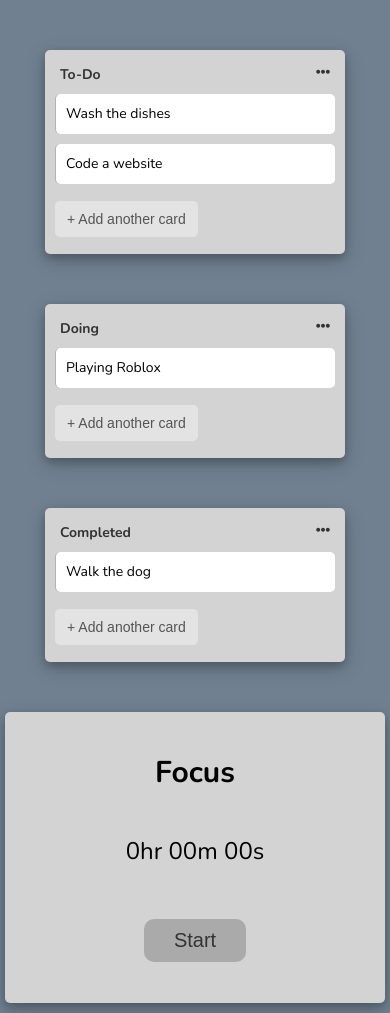
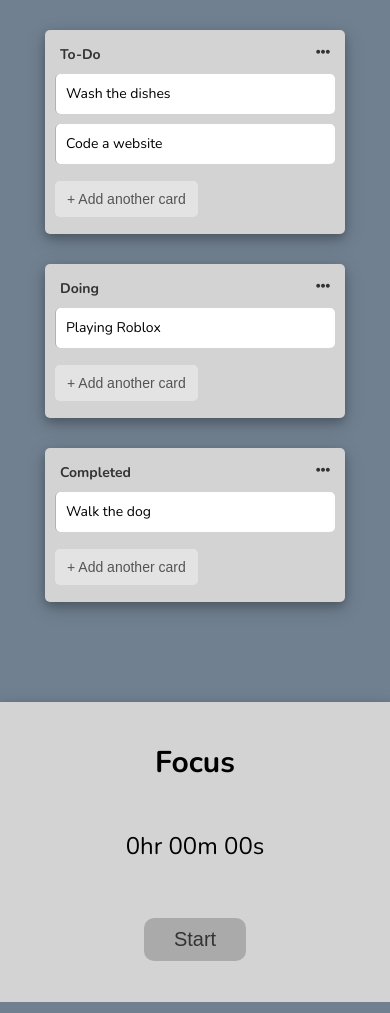
Before and after one commit to wwwLulu/Tracker-App, a Vue app: page / in a window 390 px wide. Built offline with nearby package versions, Linux system fonts and the light colour scheme.

Commit message:
Basic Responsiveness Added

```diff
--- a/src/App.vue
+++ b/src/App.vue
@@ -1,4 +1,5 @@
 <template>
+    <main>
         <the-list
             title="To-Do"
             :tasks="tasks"
@@ -23,6 +24,8 @@
             @deleteTask="deleteTask"
             @addTask="addTask"
         ></the-list>
+    </main>
+
     <timer />
 </template>
 
@@ -109,11 +112,23 @@ html {
     box-sizing: border-box;
 }
 body {
+    width: 120rem;
     background: slategray;
     width: 100%;
     display: flex;
     justify-content: center;
     font-family: var(--normal-font);
+}
+
+main {
+    width: 120rem;
+    display: flex;
+    justify-content: space-between;
+    @media (max-width: 1200px) {
+        width: inherit;
+        align-items: center;
+        flex-direction: column;
+    }
 }
 
 // Utilities
--- a/src/components/List/TheList.vue
+++ b/src/components/List/TheList.vue
@@ -57,7 +57,7 @@ export default {
 
 <style lang="scss" scoped>
 .card {
-    margin: 5rem;
+    margin-top: 3rem;
     width: 30rem;
     max-width: 30rem;
     background: lightgrey;
--- a/src/components/Timer.vue
+++ b/src/components/Timer.vue
@@ -92,14 +92,16 @@ export default {
 
 <style scoped lang="scss">
 .timer {
+    margin: 0 auto;
+    margin-top: 10rem;
+    width: 40rem;
     display: flex;
     flex-direction: column;
     justify-content: space-between;
     align-items: center;
-    height: 291px;
+    height: 30rem;
     text-align: center;
     padding: 4rem 2rem;
-    margin: 1rem;
     background-color: lightgrey;
     box-shadow: 0 4px 8px 0 rgba(0, 0, 0, 0.2), 0 6px 20px 0 rgba(0, 0, 0, 0.19);
     border-radius: 0.5rem;
```
Lines whose indentation alone changed are shown as unchanged.
